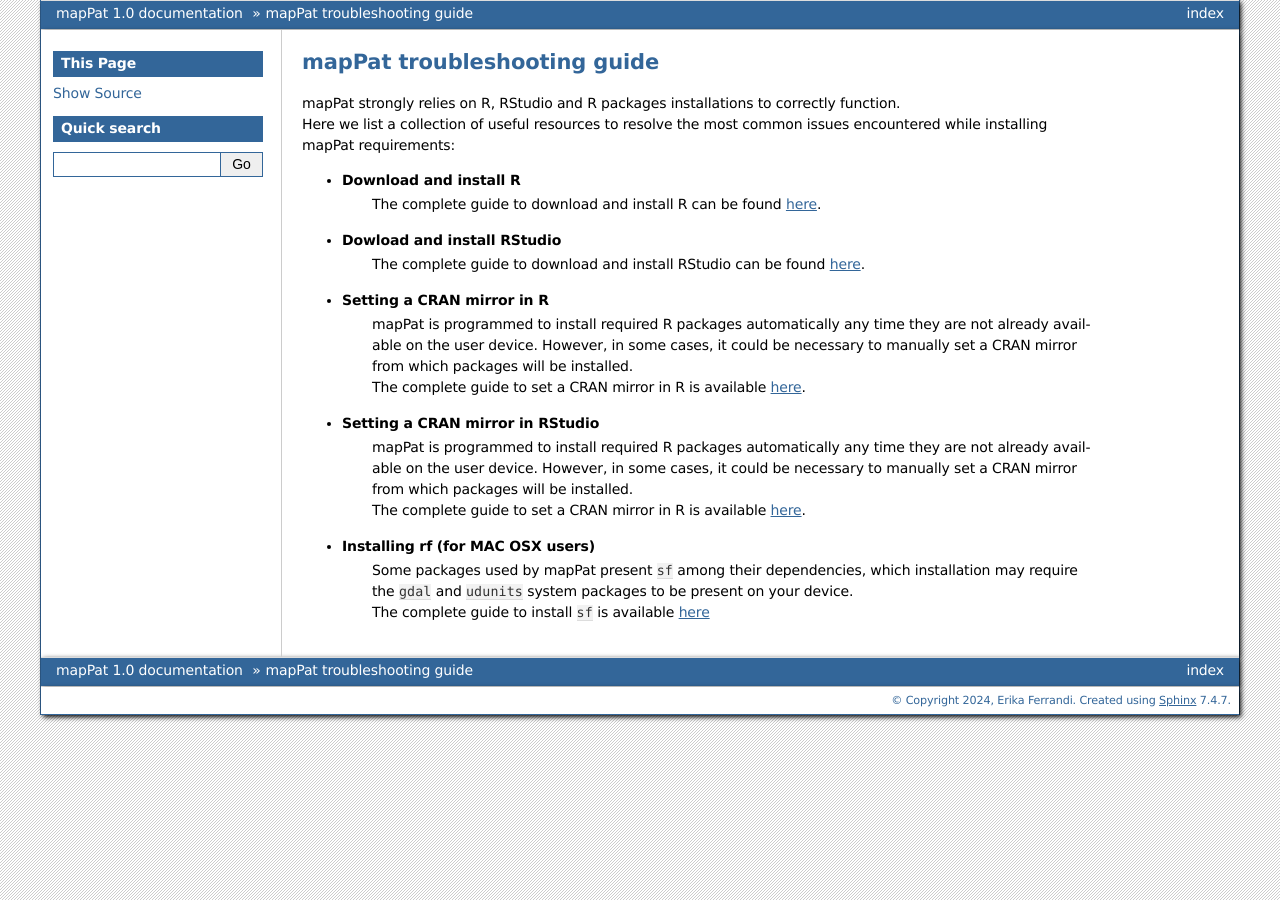
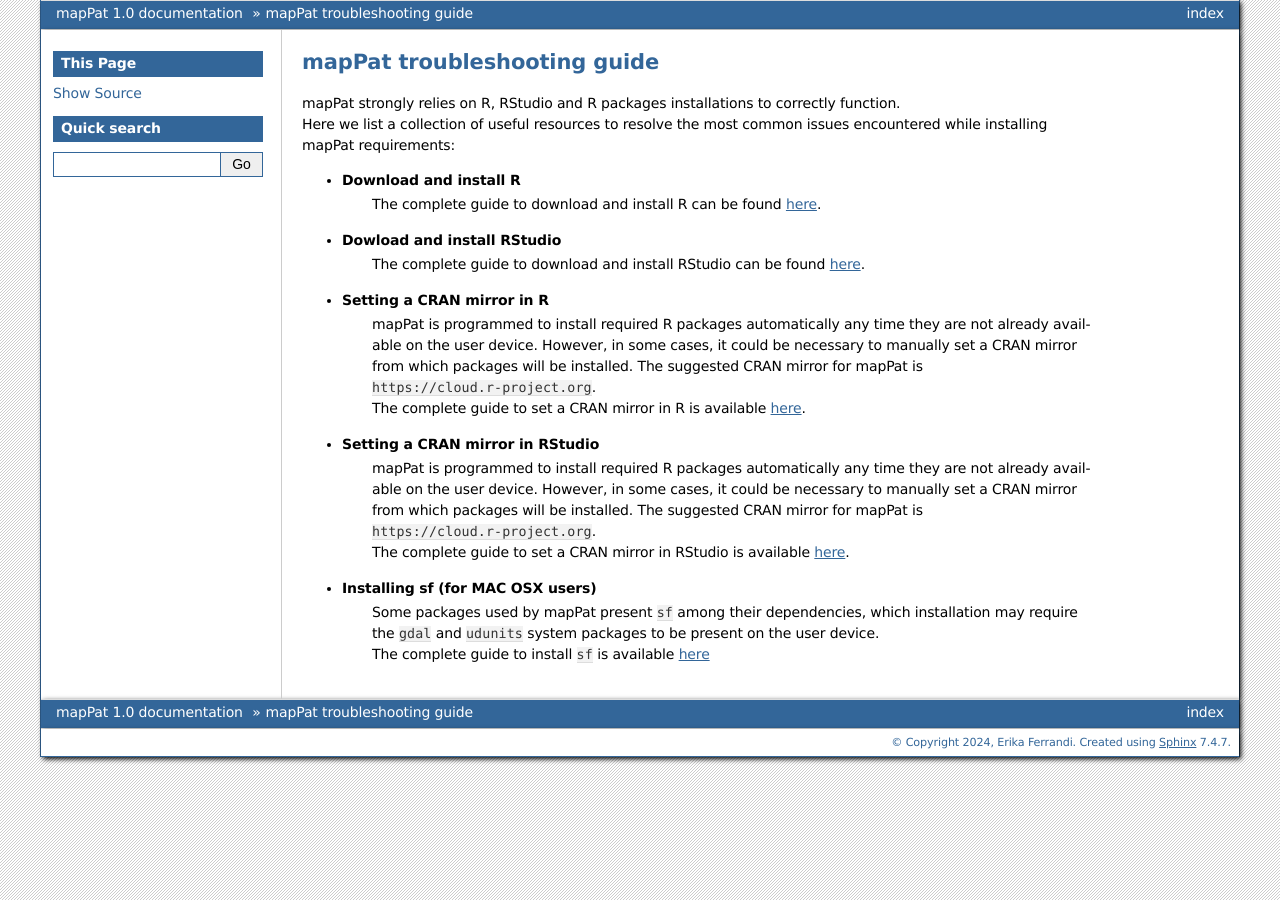
Before and after one commit to F3rika/mapPat, a Sphinx documentation site: the page built from docs/source/troubleGuide.rst, in a window 1280 px wide. Built offline with Sphinx 7.4.7, drawn with Linux system fonts in a browser that asks for light colours.

Commit message:
Update troubleGuide.rst

```diff
--- a/docs/source/troubleGuide.rst
+++ b/docs/source/troubleGuide.rst
@@ -11,13 +11,13 @@
 	| The complete guide to download and install RStudio can be found `here <https://posit.co/download/rstudio-desktop/>`_.
 
 + **Setting a CRAN mirror in R**
-	| mapPat is programmed to install required R packages automatically any time they are not already available on the user device. However, in some cases, it could be necessary to manually set a CRAN mirror from which packages will be installed.
+	| mapPat is programmed to install required R packages automatically any time they are not already available on the user device. However, in some cases, it could be necessary to manually set a CRAN mirror from which packages will be installed. The suggested CRAN mirror for mapPat is ``https://cloud.r-project.org``.
 	| The complete guide to set a CRAN mirror in R is available `here <ran.r-project.org/doc/manuals/r-patched/R-admin.html#Installing-packages>`_.
 
 + **Setting a CRAN mirror in RStudio**
-	| mapPat is programmed to install required R packages automatically any time they are not already available on the user device. However, in some cases, it could be necessary to manually set a CRAN mirror from which packages will be installed.
-	| The complete guide to set a CRAN mirror in R is available `here <https://docs.posit.co/ide/user/ide/guide/environments/r/packages.html>`_.
+	| mapPat is programmed to install required R packages automatically any time they are not already available on the user device. However, in some cases, it could be necessary to manually set a CRAN mirror from which packages will be installed. The suggested CRAN mirror for mapPat is ``https://cloud.r-project.org``.
+	| The complete guide to set a CRAN mirror in RStudio is available `here <https://docs.posit.co/ide/user/ide/guide/environments/r/packages.html>`_.
 
-+ **Installing rf (for MAC OSX users)**
-	| Some packages used by mapPat present ``sf`` among their dependencies, which installation may require the ``gdal`` and ``udunits`` system packages to be present on your device.
++ **Installing sf (for MAC OSX users)**
+	| Some packages used by mapPat present ``sf`` among their dependencies, which installation may require the ``gdal`` and ``udunits`` system packages to be present on the user device.
 	| The complete guide to install ``sf`` is available `here <https://r-spatial.github.io/sf/#installing>`_
```
